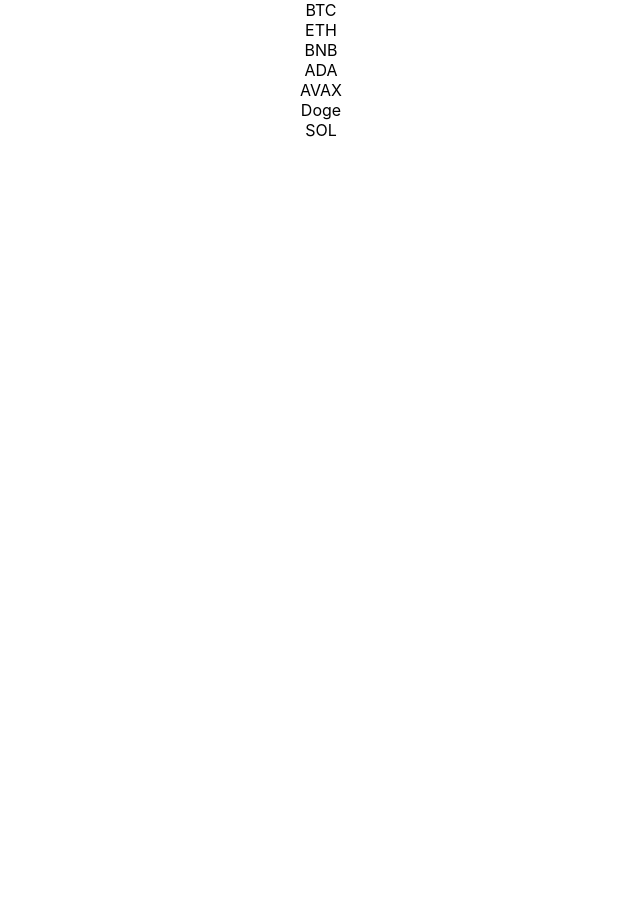
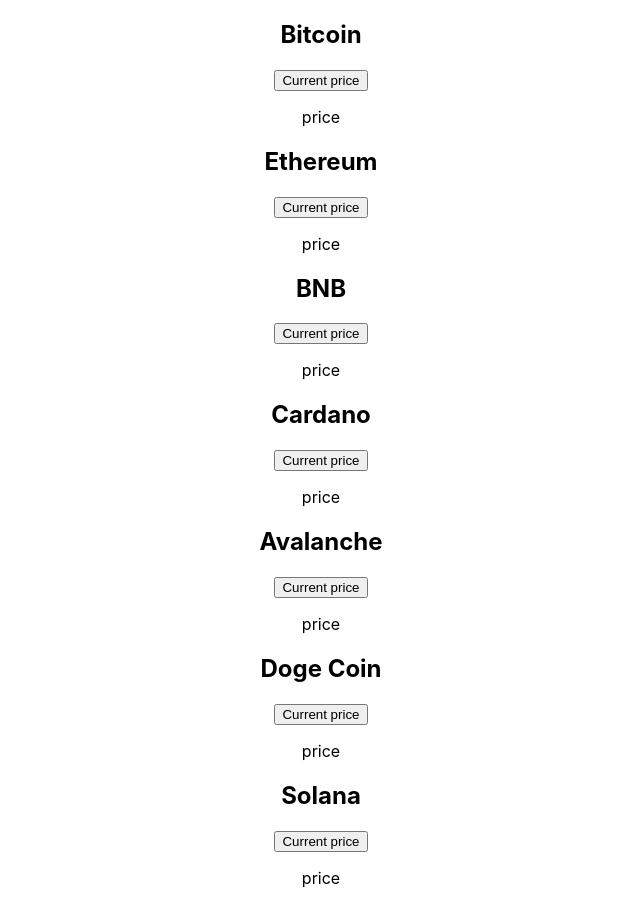
Before and after one commit to tamaskovacs0408/crypto_app, a React (Create React App) app: page / in a window 1280 px wide. Shown: the whole page, without its empty margins (319-959 px from the left). Before the commit the page ends 800 px from the top, so only its background shows below. Built offline with nearby package versions, Linux system fonts and the light colour scheme.

Commit message:
Crypto components main settings

```diff
--- a/src/Components/ADA/ADA.jsx
+++ b/src/Components/ADA/ADA.jsx
@@ -1,7 +1,15 @@
-import React from 'react'
+import React from "react";
 
 export default function ADA() {
   return (
-    <div>ADA</div>
-  )
+    <div className="crypto_container">
+      <div className="crypto_name">
+        <h2>Cardano</h2>
+        <button>Current price</button>
+      </div>
+      <div className="crypto_price">
+        <p>price</p>
+      </div>
+    </div>
+  );
 }
--- a/src/Components/AVAX/AVAX.jsx
+++ b/src/Components/AVAX/AVAX.jsx
@@ -1,7 +1,15 @@
-import React from 'react'
+import React from "react";
 
 export default function AVAX() {
   return (
-    <div>AVAX</div>
-  )
+    <div className="crypto_container">
+      <div className="crypto_name">
+        <h2>Avalanche</h2>
+        <button>Current price</button>
+      </div>
+      <div className="crypto_price">
+        <p>price</p>
+      </div>
+    </div>
+  );
 }
--- a/src/Components/BNB/BNB.jsx
+++ b/src/Components/BNB/BNB.jsx
@@ -1,7 +1,15 @@
-import React from 'react'
+import React from "react";
 
 export default function BNB() {
   return (
-    <div>BNB</div>
-  )
+    <div className="crypto_container">
+      <div className="crypto_name">
+        <h2>BNB</h2>
+        <button>Current price</button>
+      </div>
+      <div className="crypto_price">
+        <p>price</p>
+      </div>
+    </div>
+  );
 }
--- a/src/Components/BTC/BTC.jsx
+++ b/src/Components/BTC/BTC.jsx
@@ -1,7 +1,15 @@
-import React from 'react'
+import React from "react";
 
 export default function BTC() {
   return (
-    <div>BTC</div>
-  )
+    <div className="crypto_container">
+      <div className="crypto_name">
+        <h2>Bitcoin</h2>
+        <button>Current price</button>
+      </div>
+      <div className="crypto_price">
+        <p>price</p>
+      </div>
+    </div>
+  );
 }
--- a/src/Components/Doge/Doge.jsx
+++ b/src/Components/Doge/Doge.jsx
@@ -1,7 +1,15 @@
-import React from 'react'
+import React from "react";
 
 export default function Doge() {
   return (
-    <div>Doge</div>
-  )
+    <div className="crypto_container">
+      <div className="crypto_name">
+        <h2>Doge Coin</h2>
+        <button>Current price</button>
+      </div>
+      <div className="crypto_price">
+        <p>price</p>
+      </div>
+    </div>
+  );
 }
--- a/src/Components/ETH/ETH.jsx
+++ b/src/Components/ETH/ETH.jsx
@@ -1,7 +1,15 @@
-import React from 'react'
+import React from "react";
 
 export default function ETH() {
   return (
-    <div>ETH</div>
-  )
+    <div className="crypto_container">
+      <div className="crypto_name">
+        <h2>Ethereum</h2>
+        <button>Current price</button>
+      </div>
+      <div className="crypto_price">
+        <p>price</p>
+      </div>
+    </div>
+  );
 }
--- a/src/Components/SOL/SOL.jsx
+++ b/src/Components/SOL/SOL.jsx
@@ -1,7 +1,15 @@
-import React from 'react'
+import React from "react";
 
 export default function SOL() {
   return (
-    <div>SOL</div>
-  )
+    <div className="crypto_container">
+      <div className="crypto_name">
+        <h2>Solana</h2>
+        <button>Current price</button>
+      </div>
+      <div className="crypto_price">
+        <p>price</p>
+      </div>
+    </div>
+  );
 }
```
